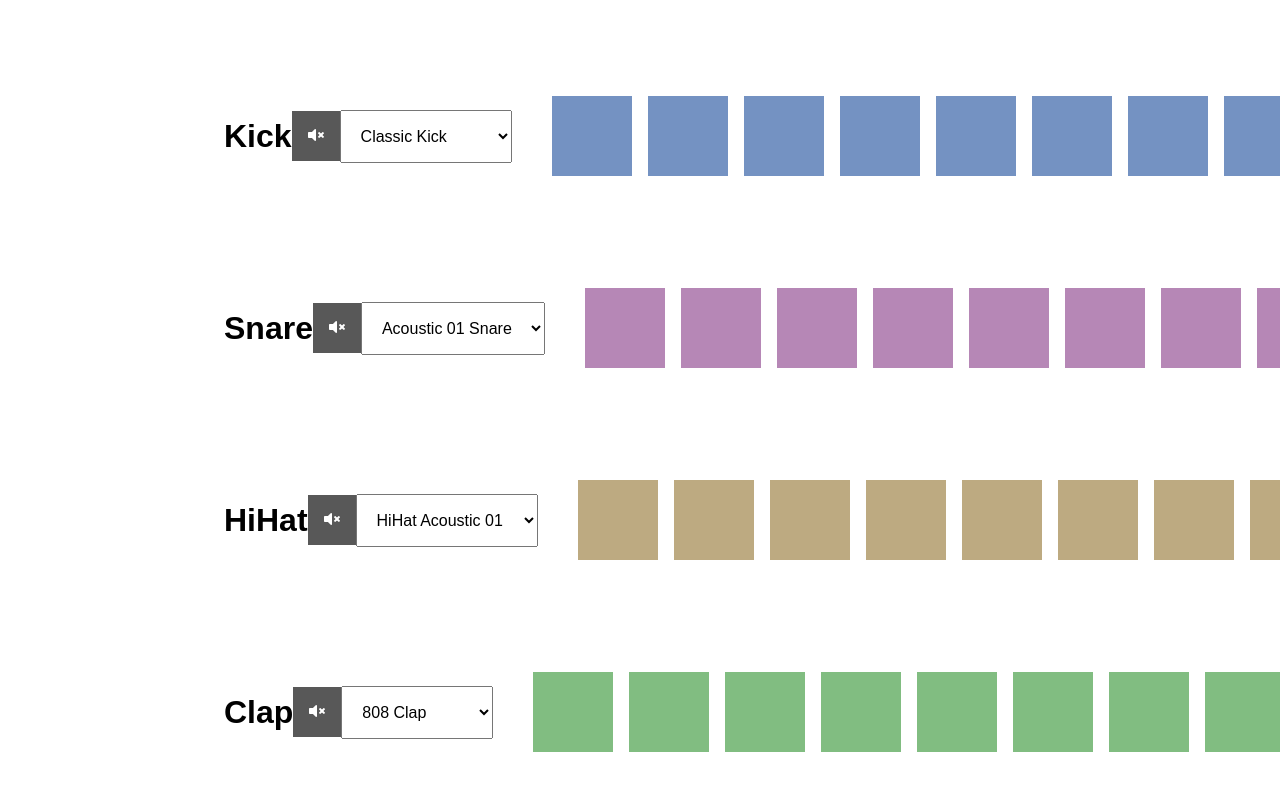
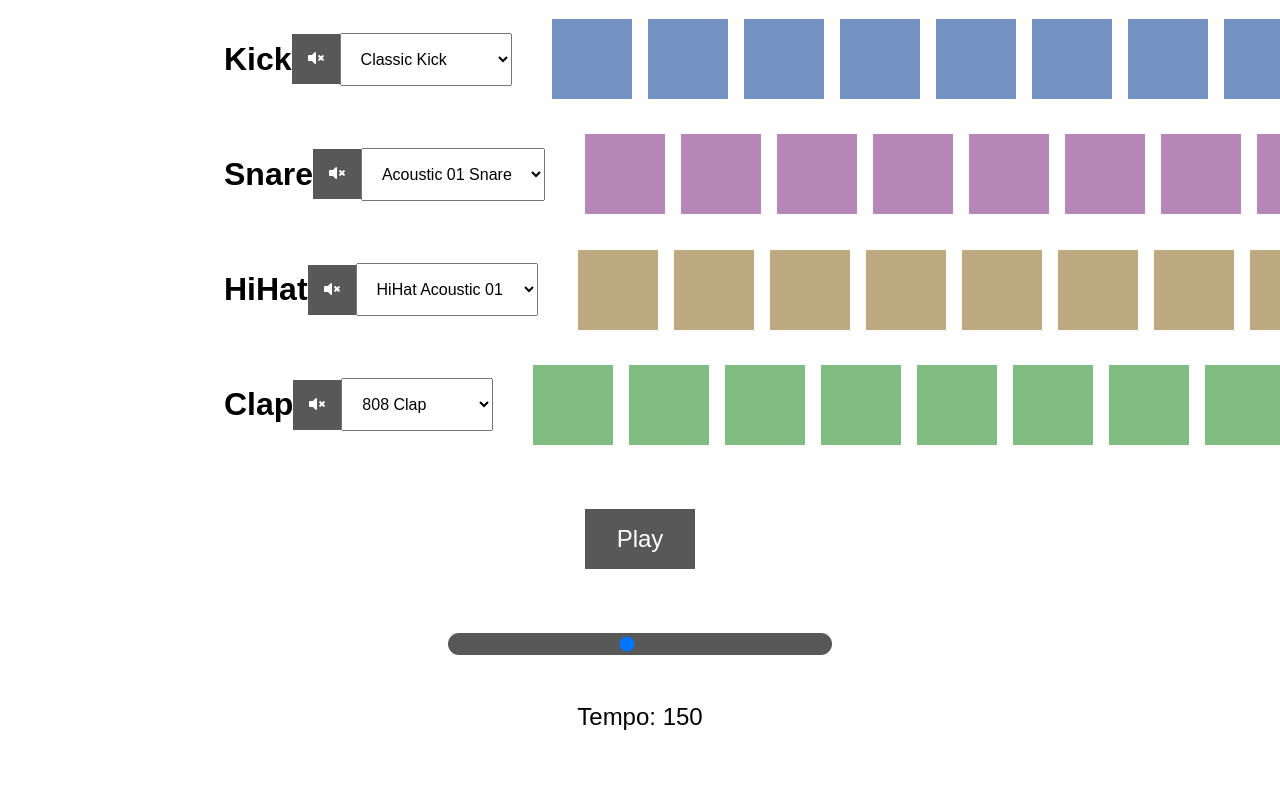
Before and after one commit to matteo-lovato/beatmakerJS, a plain HTML site: page index.html in a window 1280 px wide. Shown: the top 800 px of the page. Drawn offline with Linux system fonts and the light colour scheme.

Commit message:
changed margin between tracks

```diff
--- a/style.css
+++ b/style.css
@@ -61,7 +61,7 @@ svg {
   align-items: center;
   width: 70%;
   justify-content: space-between;
-  margin-top: 5rem;
+  margin-top: 0.2rem;
 }
 
 .kick,
```
